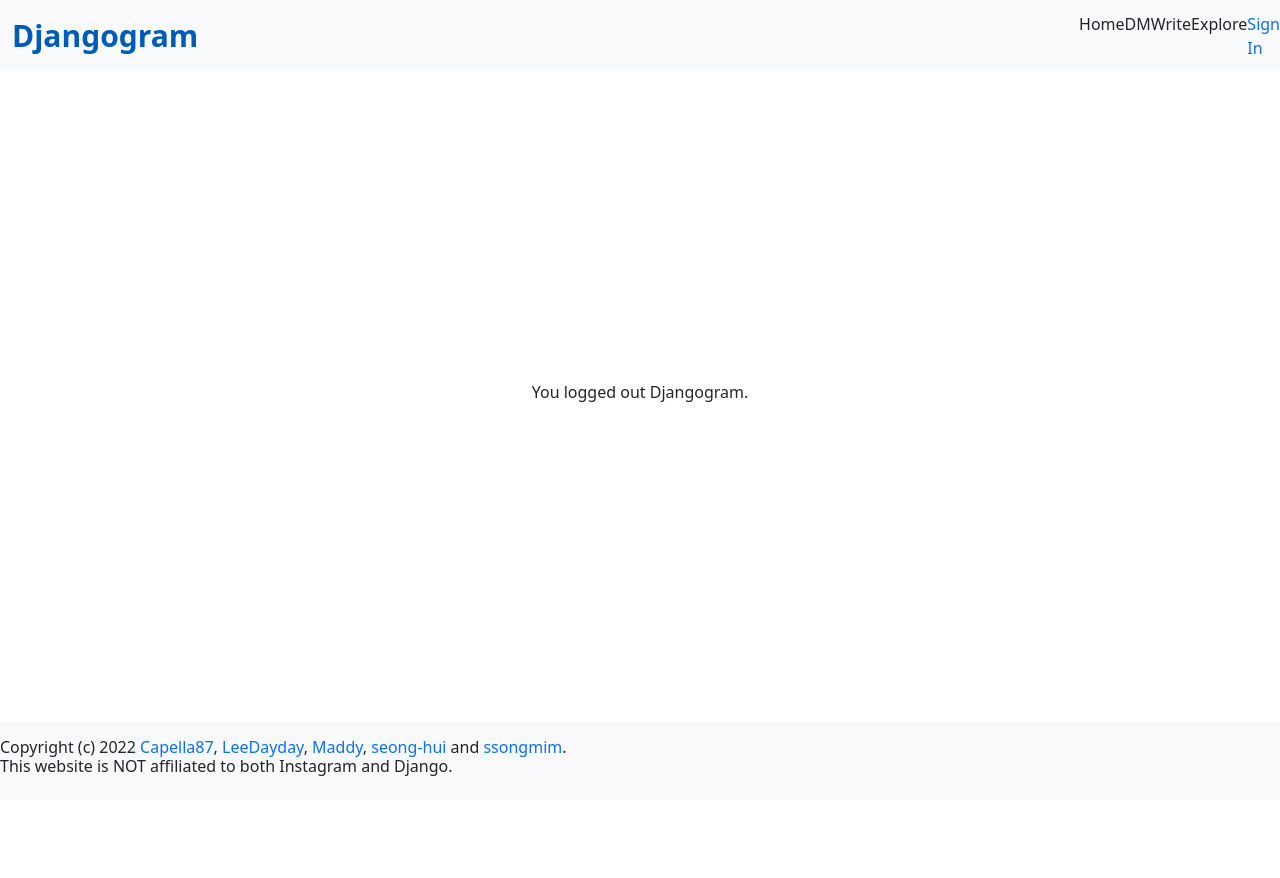
After one commit to Capella87/djangogram, a Django app: template templates/registration/logged_out.html in a window 1280 px wide. The commit adds this page. Run offline with Django 3.2, Linux system fonts and the light colour scheme; the template is opened without the code that fills it, so the values that code supplies are empty; some libraries are stand-ins or nearby versions.

Commit message:
Add logout

```diff
--- a/templates/base_generic.html
+++ b/templates/base_generic.html
@@ -41,9 +41,17 @@
                     <li class="menus">
                         Explore
                     </li>
-                    <li class="menus">
-                        Login / Logout
-                    </li>
+                {% block account %}
+                    {% if user.is_authenticated %}
+                        <li class="menus">
+                            <a href="{% url 'logout' %}?next={{ request.path }}">Sign Out</a>
+                        </li>
+                    {% else %}
+                        <li class="menus">
+                            <a href="{% url 'login' %}?next={{ request.path }}">Sign In</a>
+                        </li>
+                    {% endif %}
+                {% endblock %}
                 </ul>
             </div>
             <div id="cent" class="collapse navbar-collapse">
--- /dev/null
+++ b/templates/registration/logged_out.html
@@ -0,0 +1,25 @@
+{% extends "base_generic.html" %}
+
+{% block title %}
+    <title>Logout Djangogram</title>
+{% endblock %}
+
+{% block accout %}
+    {% if user.is_authenticated %}
+        <li class="menus">
+            <a href="{% url 'logout' %}?next={{ '/feed/' }}">Sign Out</a>
+        </li>
+    {% else %}
+        <li class="menus">
+            <a href="{% url 'login' %}?next={{ '/feed/' }}">Sign In</a>
+        </li>
+    {% endif %}
+{% endblock %}
+{% block content %}
+    {% load bootstrap5 %}
+    {% bootstrap_css %}
+    {% bootstrap_javascript %}
+    <main class="d-flex flex-column min-vh-100 justify-content-center align-items-center">
+        <p>You logged out Djangogram.</p>
+    </main>
+{% endblock %}
```
Also changed, not shown: templates/registration/login.html (+11 -0 lines).
